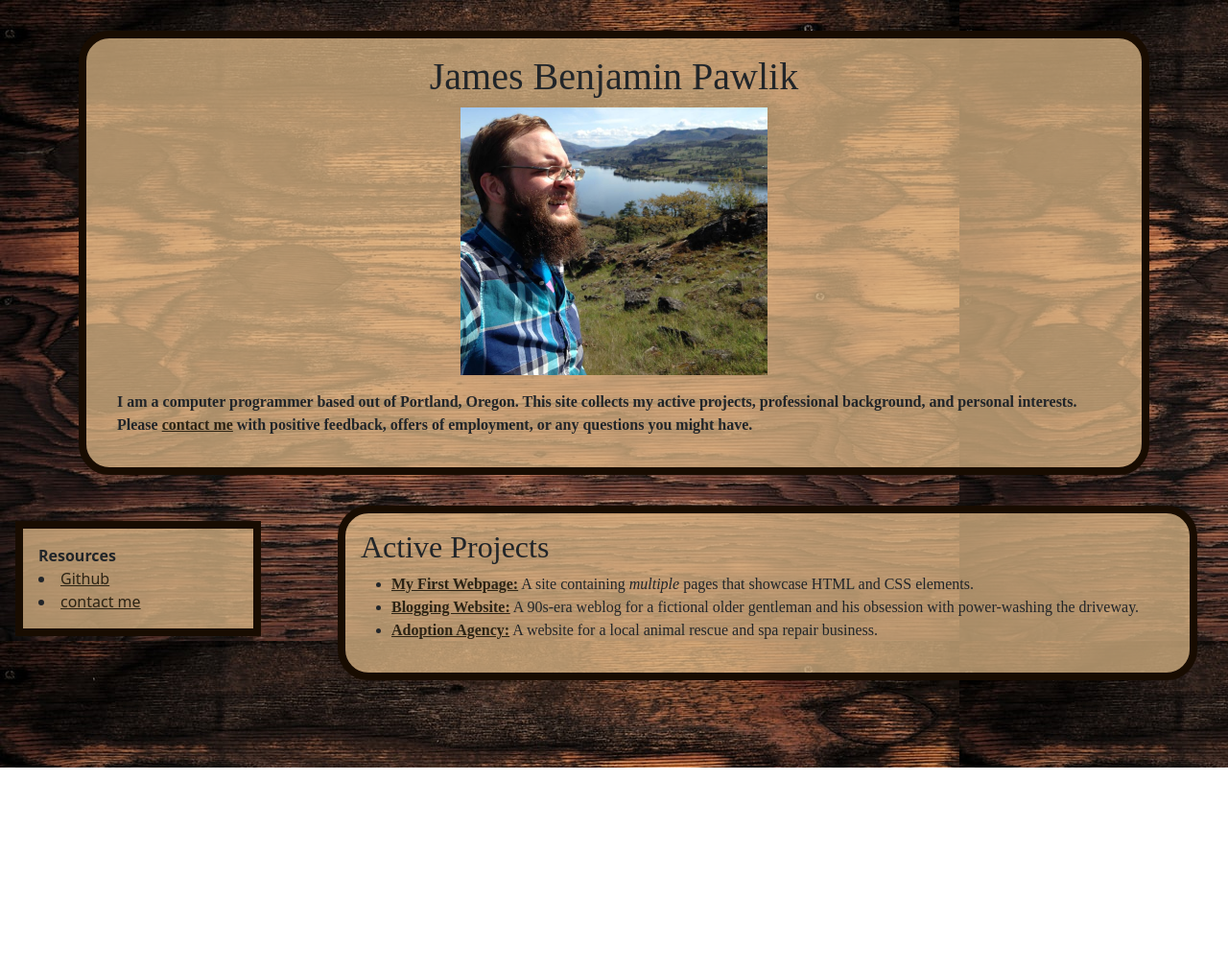
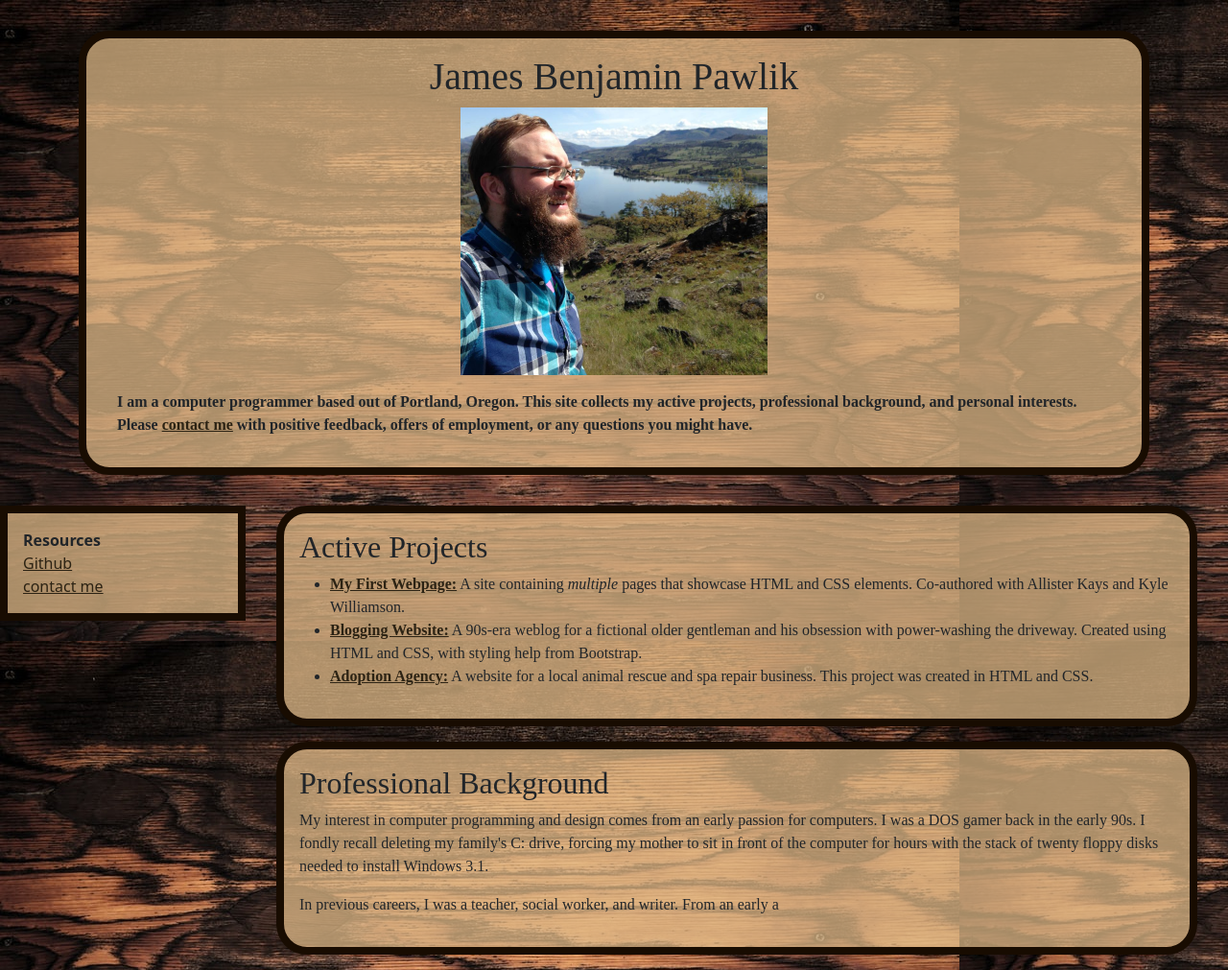
Before and after one commit to jbpawlik/portfolio, a plain HTML site: page index.html in a window 1280 px wide. Shown: the whole page at 96% size. Before the commit the page ends 800 px from the top, so only its background shows below. Drawn offline with Linux system fonts and the light colour scheme.

Commit message:
BUGFIX: remove extraneous boxen

```diff
--- a/css/styles.css
+++ b/css/styles.css
@@ -19,31 +19,33 @@
   width:30%;
 }
 
-.selfie {
-  width:30%;
-}
-
 .sidebar {
   float:left;
   box-sizing: border-box;
   background-color: rgb(222, 184, 135, .75);
   width:20%;
   text-align: left;
-  margin:1em;
   display: flexbox;
   justify-content: left;
   padding:1em;
   border: .5em solid rgba(24, 12, 1);
 }
 
+.sidebar ul {
+  list-style-type: none;
+  margin:0;
+  padding:0;
+}
+
+
 a {
   color: rgb(44, 35, 20);
 }
 
 .boxen {
-  width: 70%;
+  width: 75%;
   background-color: rgb(222, 184, 135, .75);
-  margin-bottom:2em;
+  margin-bottom:1em;
   margin-right:2em;
   text-align: left;
   font-family: 'Times New Roman', Times, serif;
--- a/index.html
+++ b/index.html
@@ -19,30 +19,34 @@
     </div>
     <div class="sidebar">
       <strong>Resources</strong>
-      <o1>
+      <ul>
         <li>
           <a href="http://github.com/reduxredux">Github</a>
         </li>
         <li>
           <a href="mailto:james.benjamin.pawlik@gmail.com">contact me</a>
         </li>
-      </o1>
+      </ul>
     </div>
     <div class="boxen">
-      <div>
       <h2>Active Projects</h2>
       <ul>
         <li>
-            <a href="https://reduxredux.github.io/my-first-webpage/"><strong>My First Webpage:</strong></a> A site containing <em>multiple</em> pages that showcase HTML and CSS elements.
+          <a href="https://reduxredux.github.io/my-first-webpage/"><strong>My First Webpage:</strong></a> A site containing <em>multiple</em> pages that showcase HTML and CSS elements. Co-authored with Allister Kays and Kyle Williamson.
         </li>
         <li>
-            <a href="https://reduxredux.github.io/blogging-website/"><strong>Blogging Website:</strong></a> A 90s-era weblog for a fictional older gentleman and his obsession with power-washing the driveway.
+          <a href="https://reduxredux.github.io/blogging-website/"><strong>Blogging Website:</strong></a> A 90s-era weblog for a fictional older gentleman and his obsession with power-washing the driveway. Created using HTML and CSS, with styling help from Bootstrap.
         </li>
         <li>
-            <a href="https://reduxredux.github.io/animal-adoption/"><strong>Adoption Agency:</strong></a> A website for a local animal rescue and spa repair business.
+          <a href="https://reduxredux.github.io/animal-adoption/"><strong>Adoption Agency:</strong></a> A website for a local animal rescue and spa repair business. This project was created in HTML and CSS.
         </li>
       </ul>
+
     </div>
+    <div class="boxen">
+      <h2>Professional Background</h2>
+      <p>My interest in computer programming and design comes from an early passion for computers. I was a DOS gamer back in the early 90s. I fondly recall deleting my family's C: drive, forcing my mother to sit in front of the computer for hours with the stack of twenty floppy disks needed to install Windows 3.1.</p>
+      <p>In previous careers, I was a teacher, social worker, and writer. From an early a</p>
     </div>
   </div>
 </body>
```
Also changed, not shown: img/favicon-16x16.png (added), img/favicon-32x32.png (added), img/favicon.ico (added). Lines whose indentation alone changed are shown as unchanged.
